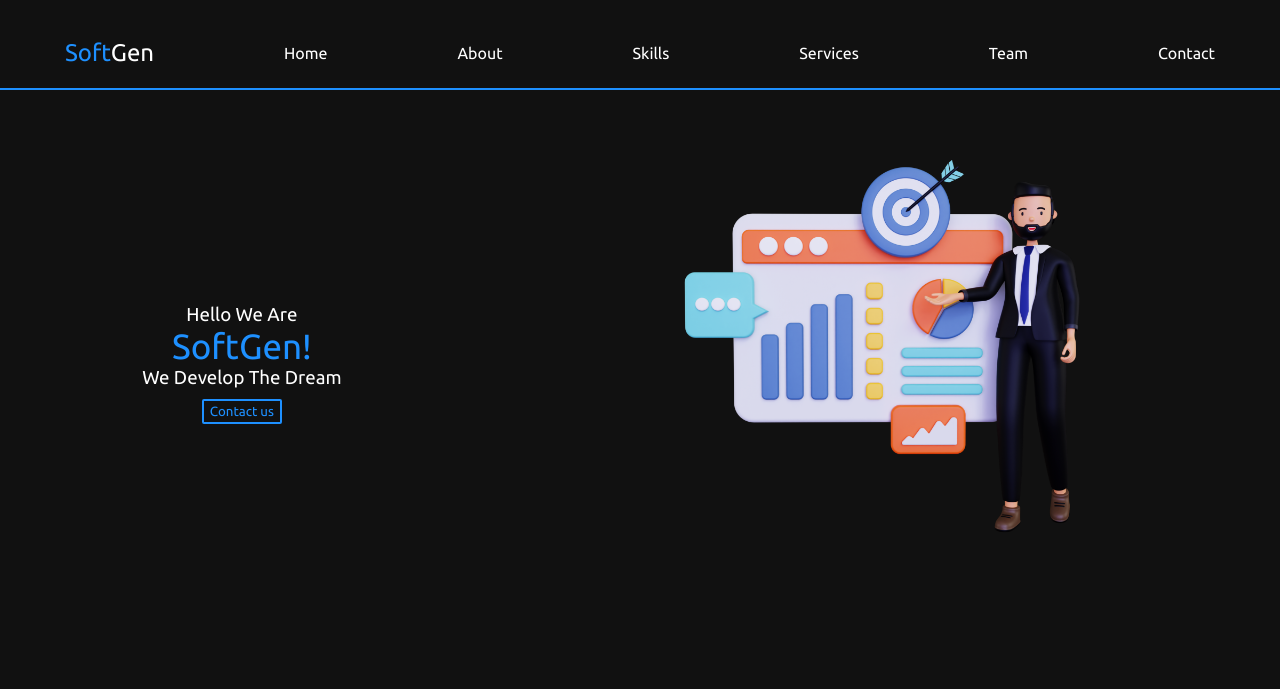
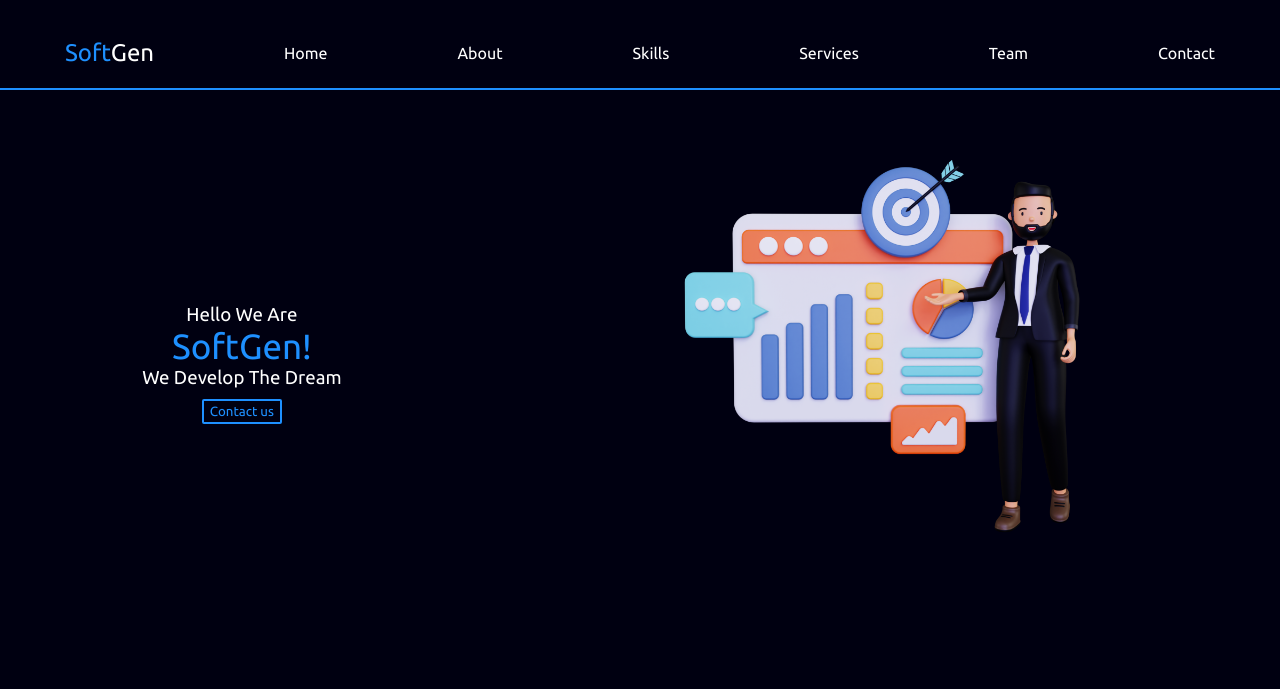
Before and after one commit to S0FTGEN/portfolio, a plain HTML site: page index.html in a window 1280 px wide. Shown: the top 689 px of the page. Drawn offline with Linux system fonts and the light colour scheme.

Commit message:
index.html

```diff
--- a/index.html
+++ b/index.html
@@ -35,7 +35,7 @@
 }
 
 body {
-  background: #111;
+  background: #001;
 }
 
 .landing {
```
